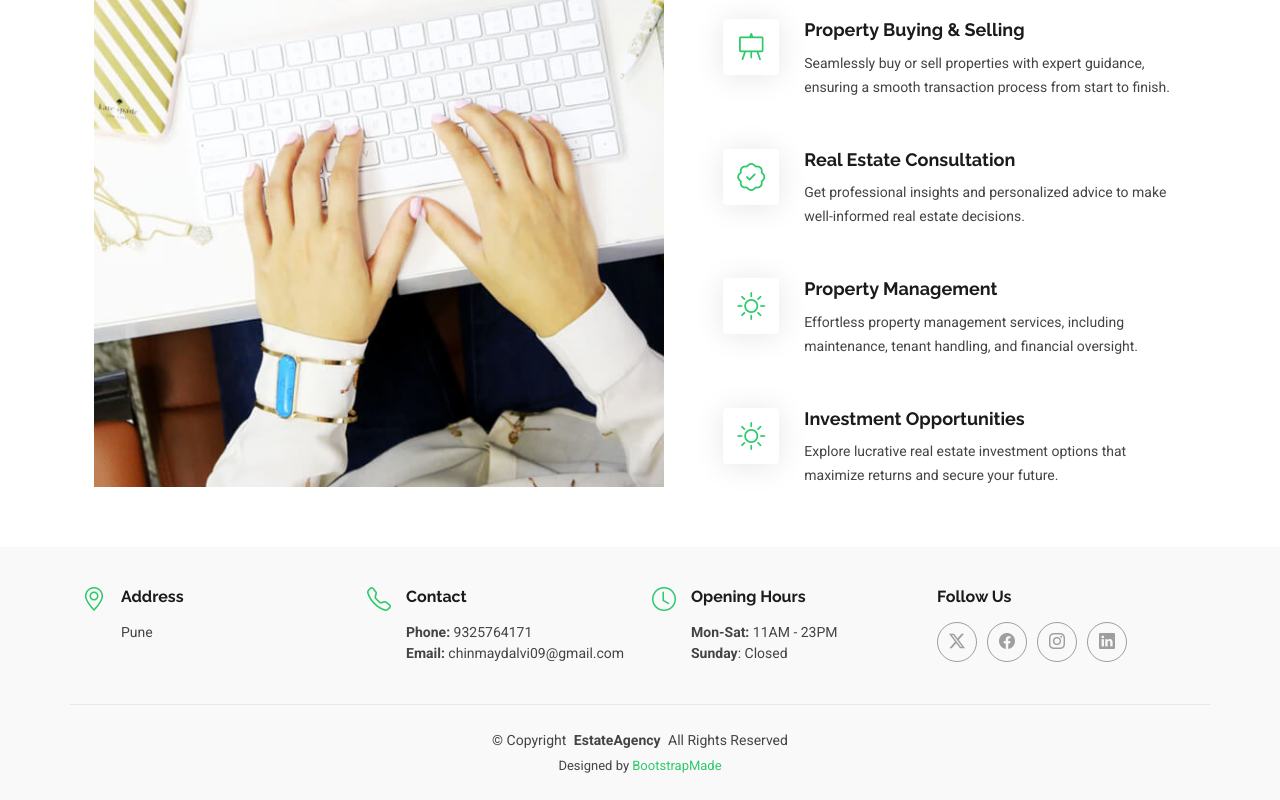
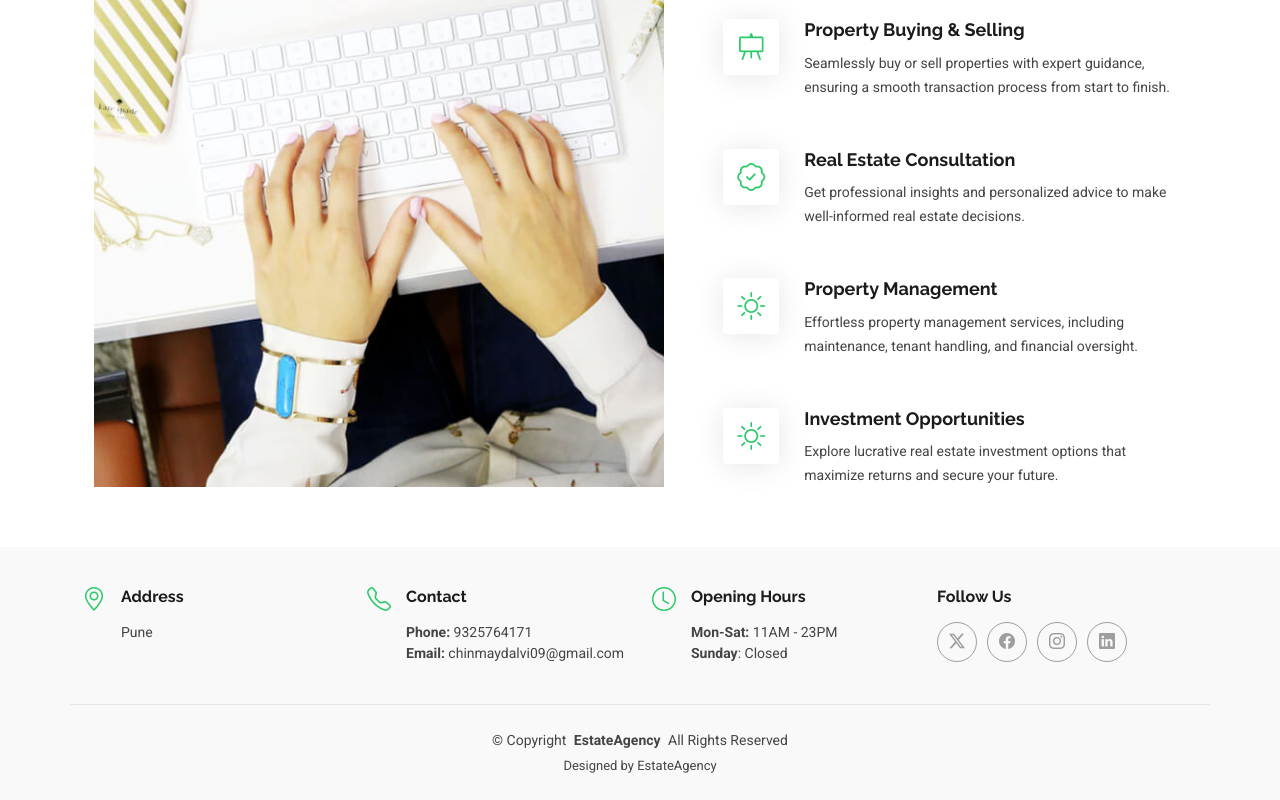
Before and after one commit to ChinmayDalvi09/Real-Estate-Frontend, a plain HTML site: page about.html in a window 1280 px wide. Shown: the part 1498-2298 px from the top of the page. Drawn offline with Linux system fonts and the light colour scheme.

Commit message:
update footer

```diff
--- a/about.html
+++ b/about.html
@@ -301,7 +301,7 @@
         <!-- You can delete the links only if you've purchased the pro version. -->
         <!-- Licensing information: https://bootstrapmade.com/license/ -->
         <!-- Purchase the pro version with working PHP/AJAX contact form: [buy-url] -->
-        Designed by <a href="https://bootstrapmade.com/">BootstrapMade</a>
+        Designed by <a >EstateAgency</a>
       </div>
     </div>
 
```
